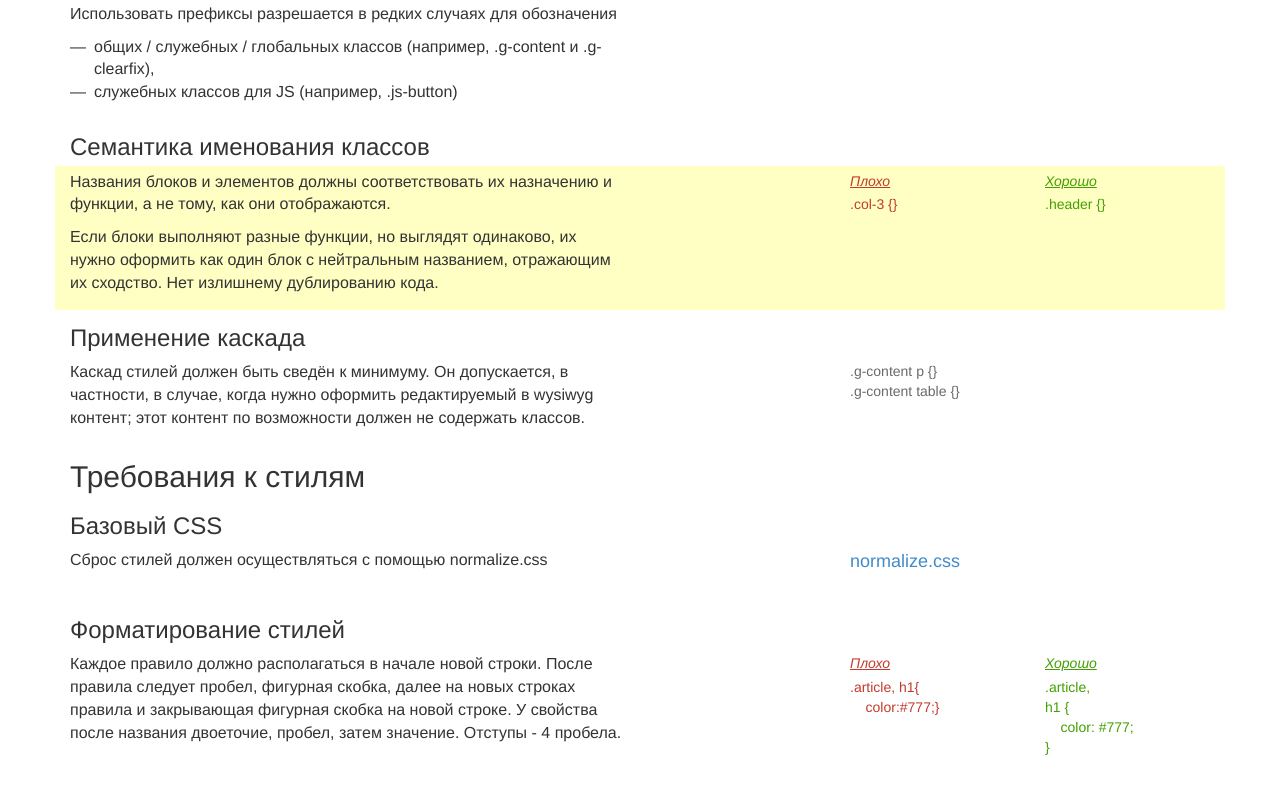
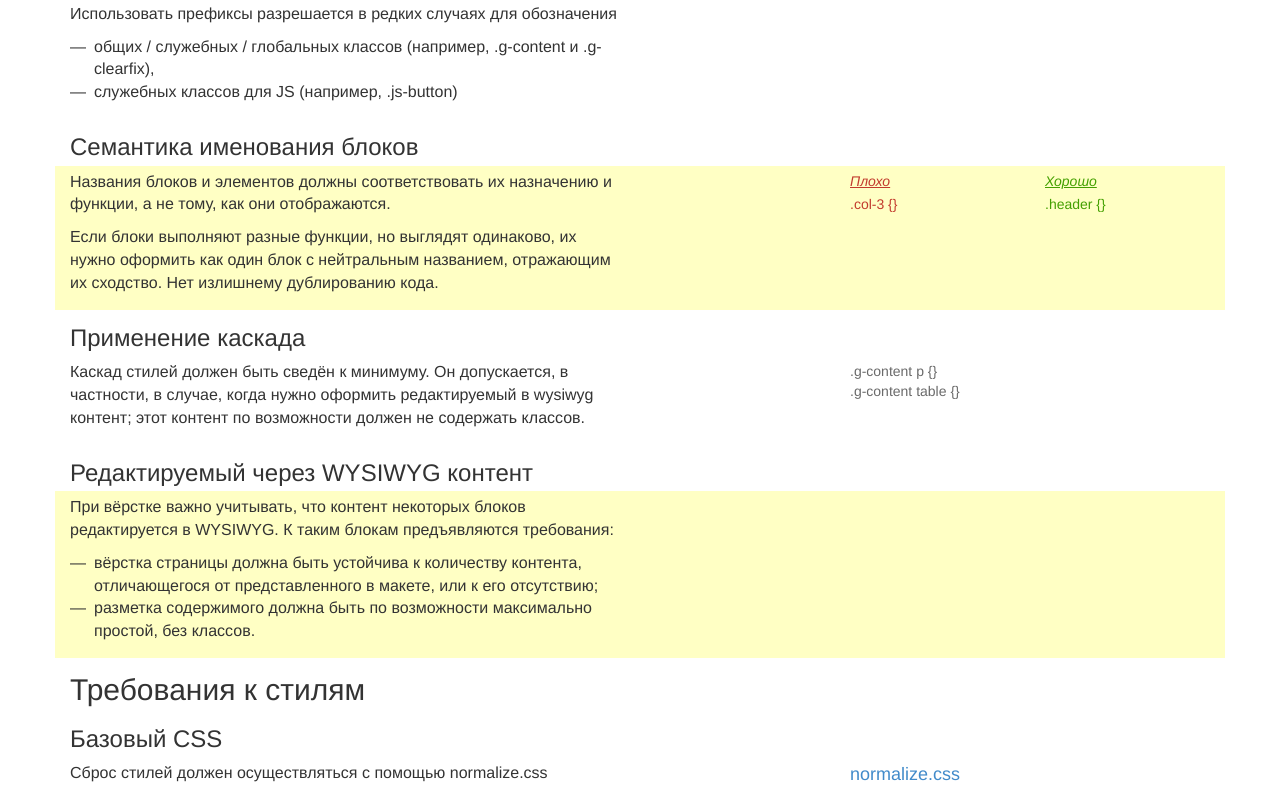
Before and after one commit to futurecolors/css-requirements, a plain HTML site: page index.html in a window 1280 px wide. Shown: the part 636-1442 px from the top of the page. Drawn offline with Linux system fonts and the light colour scheme.

Commit message:
* Требование к вёрстке WYSIWYG-контента

```diff
--- a/index.html
+++ b/index.html
@@ -67,7 +67,7 @@
         </div>
     </article>
 
-    <h3>Семантика именования классов</h3>
+    <h3>Семантика именования блоков</h3>
 
     <article class="requirements-section requirements-section_required_yes row">
         <div class="requirements-section__text col-sm-6">
@@ -102,6 +102,23 @@
         <div class="requirements-section__example col-md-2 col-sm-4 col-sm-offset-2 col-md-offset-2">
             <pre class="requirements-section__example-formatted">.g-content p {}
 .g-content table {}</pre>
+        </div>
+    </article>
+
+    <h3>Редактируемый через WYSIWYG контент</h3>
+
+    <article class="requirements-section requirements-section_required_yes row">
+        <div class="requirements-section__text col-sm-6">
+            <p>
+                При вёрстке важно учитывать, что контент некоторых блоков редактируется в WYSIWYG.
+                К таким блокам предъявляются требования:
+            </p>
+            <ul class="mdashed-list">
+                <li>
+                    вёрстка страницы должна быть устойчива к количеству контента, отличающегося от представленного в макете, или к его отсутствию;
+                </li>
+                <li>разметка содержимого должна быть по возможности максимально простой, без классов.</li>
+            </ul>
         </div>
     </article>
 
```
Also changed, not shown: 1 other file.
